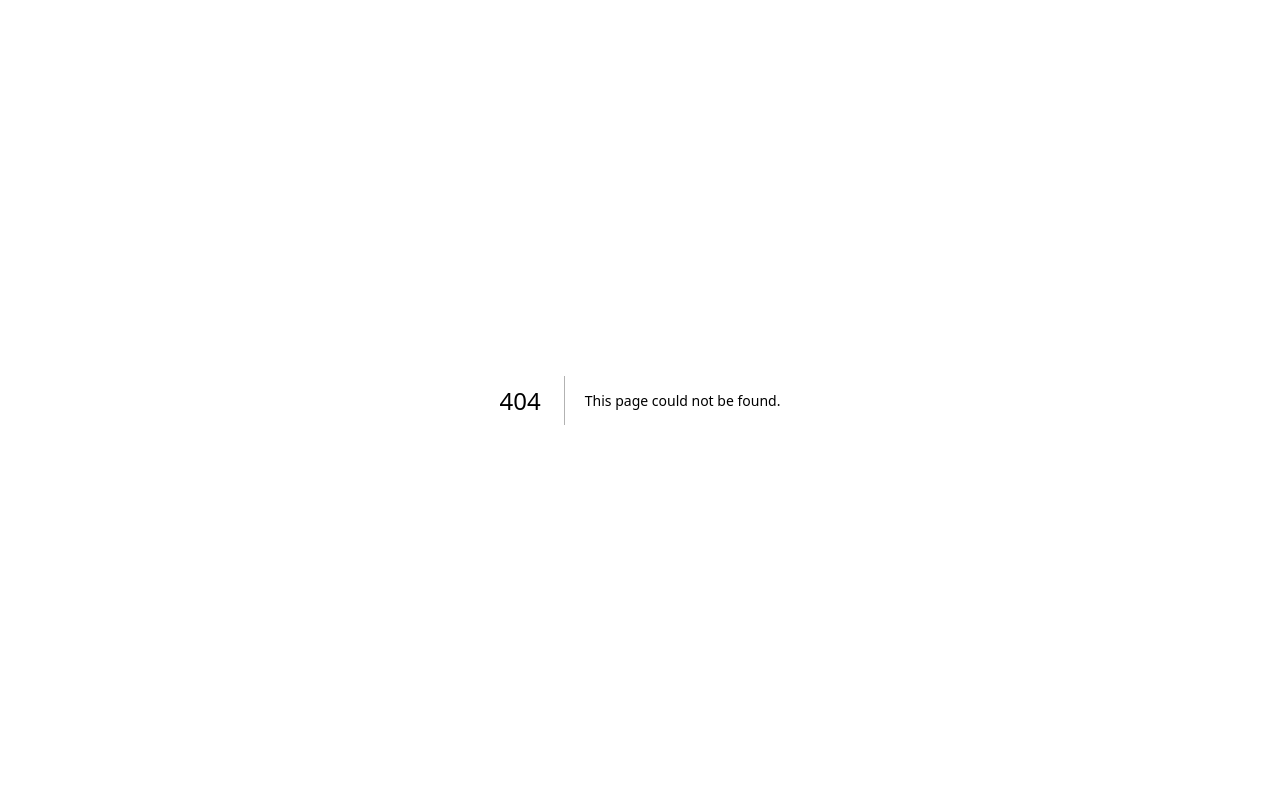
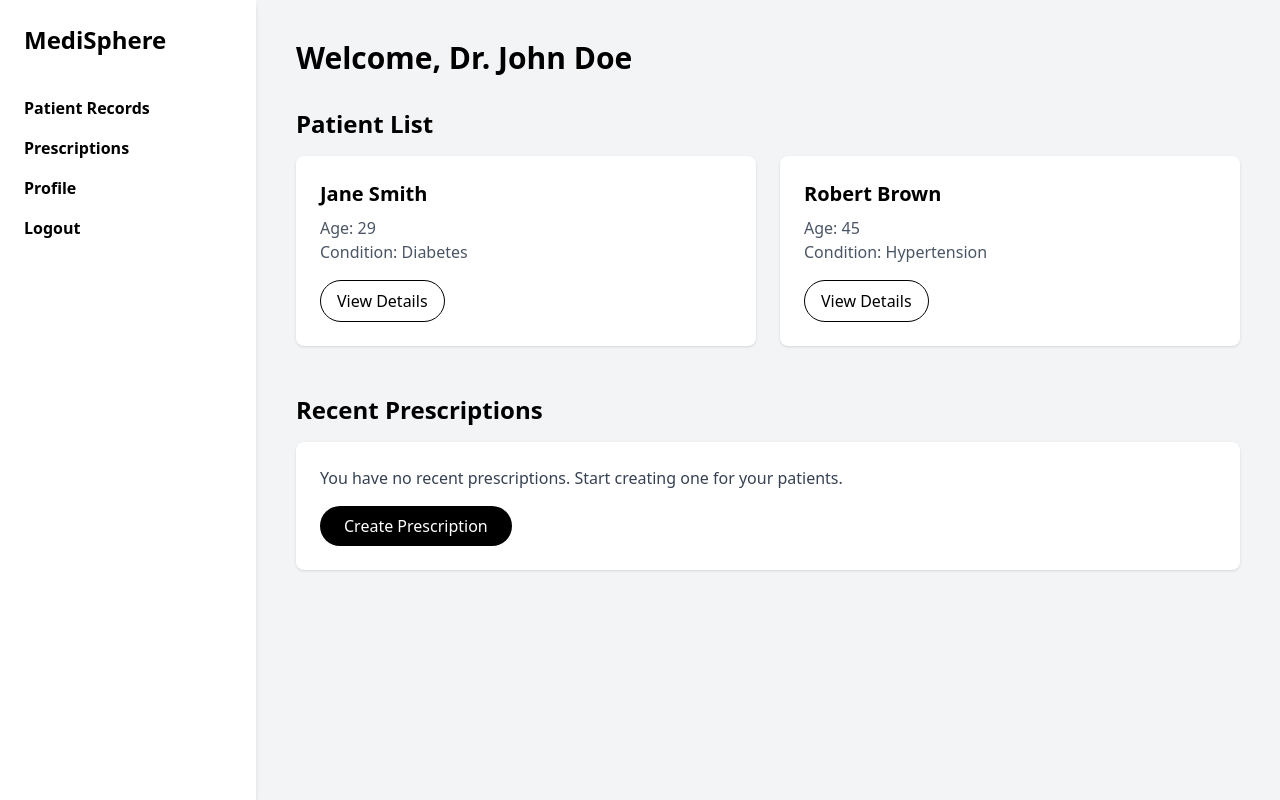
Before and after one commit to eklavya172004/MediSphere, a Next.js app in the folder frontend/: page /doc_dashboard in a window 1280 px wide. Before the commit this address had no page. Built offline with nearby package versions, Linux system fonts and the light colour scheme.

Commit message:
doc dashboard

```diff
--- /dev/null
+++ b/frontend/app/doc_dashboard/page.tsx
@@ -0,0 +1,63 @@
+"use client";
+
+import React from "react";
+
+export default function DoctorDashboard() {
+  return (
+    <div className="flex min-h-screen bg-gray-100">
+      {/* Sidebar */}
+      <aside className="w-64 bg-white shadow-md p-6">
+        <h2 className="text-2xl font-bold mb-10">MediSphere</h2>
+        <nav className="flex flex-col gap-4">
+          <a href="#" className="hover:text-blue-600 font-semibold">Patient Records</a>
+          <a href="#" className="hover:text-blue-600 font-semibold">Prescriptions</a>
+          <a href="#" className="hover:text-blue-600 font-semibold">Profile</a>
+          <a href="#" className="hover:text-red-600 font-semibold">Logout</a>
+        </nav>
+      </aside>
+
+      {/* Main Content */}
+      <main className="flex-1 p-10">
+        <h1 className="text-3xl font-bold mb-8">Welcome, Dr. John Doe</h1>
+
+        {/* Patient Details */}
+        <section className="mb-12">
+          <h2 className="text-2xl font-semibold mb-4">Patient List</h2>
+          <div className="grid md:grid-cols-2 gap-6">
+            {/* Example Patient Card */}
+            <div className="bg-white p-6 rounded-lg shadow hover:shadow-lg transition">
+              <h3 className="text-xl font-semibold mb-2">Jane Smith</h3>
+              <p className="text-gray-600">Age: 29</p>
+              <p className="text-gray-600">Condition: Diabetes</p>
+              <button className="mt-4 px-4 py-2 border border-black text-black rounded-full hover:bg-black hover:text-white transition">
+                View Details
+              </button>
+            </div>
+
+            <div className="bg-white p-6 rounded-lg shadow hover:shadow-lg transition">
+              <h3 className="text-xl font-semibold mb-2">Robert Brown</h3>
+              <p className="text-gray-600">Age: 45</p>
+              <p className="text-gray-600">Condition: Hypertension</p>
+              <button className="mt-4 px-4 py-2 border border-black text-black rounded-full hover:bg-black hover:text-white transition">
+                View Details
+              </button>
+            </div>
+
+            {/* More patient cards here */}
+          </div>
+        </section>
+
+        {/* Prescriptions Section */}
+        <section>
+          <h2 className="text-2xl font-semibold mb-4">Recent Prescriptions</h2>
+          <div className="bg-white p-6 rounded-lg shadow">
+            <p className="text-gray-700 mb-4">You have no recent prescriptions. Start creating one for your patients.</p>
+            <button className="px-6 py-2 bg-black text-white rounded-full hover:bg-gray-800 transition">
+              Create Prescription
+            </button>
+          </div>
+        </section>
+      </main>
+    </div>
+  );
+}
```
